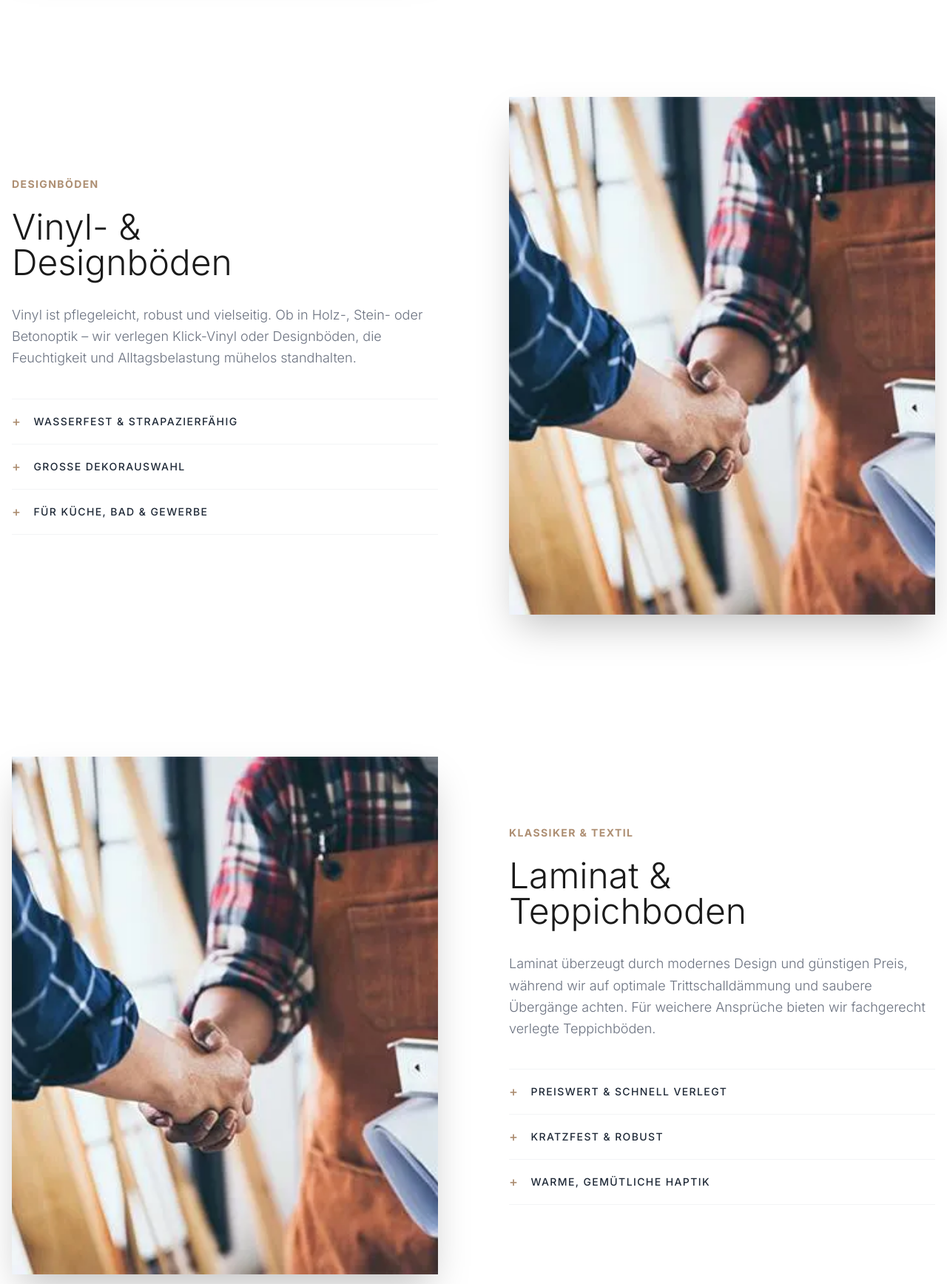
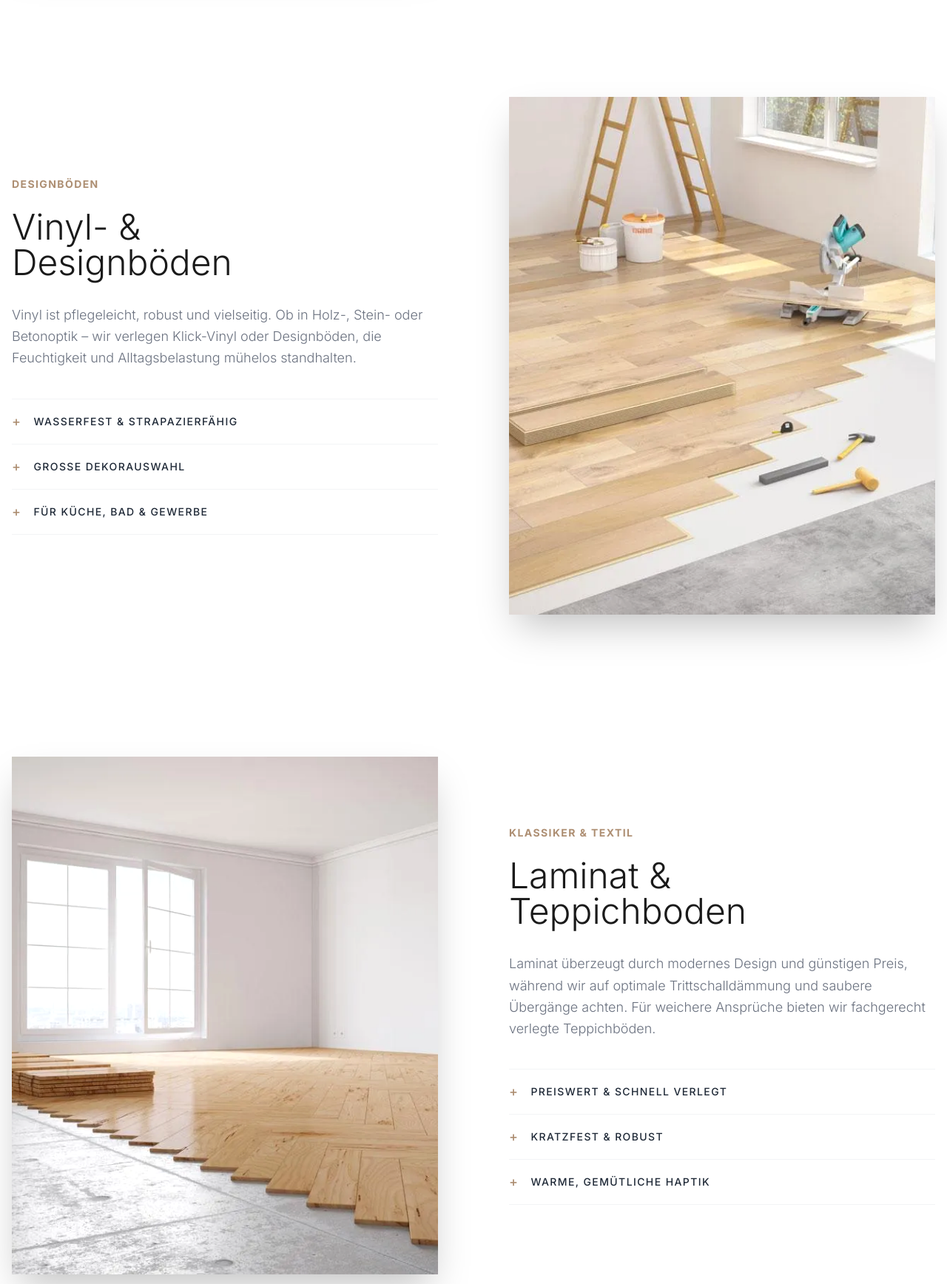
Before and after one commit to georgemagar-alt/schreinerei-yacoub, a website: page bodenarbeiten.html in a window 1280 px wide. Shown: the part 2340-4076 px from the top of the page at 74% size. Drawn offline with nearby package versions, Linux system fonts and the light colour scheme; files that its build step writes are made by us from their sources.

Commit message:
Download specific portfolio images and add lazy loading

```diff
--- a/bodenarbeiten.html
+++ b/bodenarbeiten.html
@@ -181,7 +181,7 @@
                     <div class="lg:w-1/2 relative group">
                         <!-- Elegant backdrop instead of playful rotation -->
                         <div class="absolute -inset-4 bg-[#f9f8f6] -z-10 transition-transform duration-700 group-hover:scale-105"></div>
-                        <img src="/assets/images/tea,-schreineri-yacoub.jpeg" alt="Parkett verlegen" class="w-full object-cover h-[500px] lg:h-[700px] shadow-2xl filter contrast-[1.05]">
+                        <img src="/assets/images/bodenarbeiten-parkett.jpeg" alt="Parkett verlegen" class="w-full object-cover h-[500px] lg:h-[700px] shadow-2xl filter contrast-[1.05]" loading="lazy">
                     </div>
                     <div class="lg:w-1/2 relative">
                         <!-- Huge background number -->
@@ -209,7 +209,7 @@
                 <div class="flex flex-col lg:flex-row-reverse items-center gap-16 lg:gap-24 relative">
                     <div class="lg:w-1/2 relative group">
                         <div class="absolute -inset-4 bg-[#f9f8f6] -z-10 transition-transform duration-700 group-hover:scale-105"></div>
-                        <img src="/assets/images/tea,-schreineri-yacoub.jpeg" alt="Vinyl verlegen" class="w-full object-cover h-[500px] lg:h-[700px] shadow-2xl filter contrast-[1.05]">
+                        <img src="/assets/images/bodenarbeiten-vinyl.jpeg" alt="Vinyl verlegen" class="w-full object-cover h-[500px] lg:h-[700px] shadow-2xl filter contrast-[1.05]" loading="lazy">
                     </div>
                     <div class="lg:w-1/2 relative">
                         <div class="hidden lg:block absolute -top-32 -right-24 text-[12rem] font-bold text-gray-50 opacity-80 -z-10 select-none">02</div>
@@ -236,7 +236,7 @@
                 <div class="flex flex-col lg:flex-row items-center gap-16 lg:gap-24 relative">
                     <div class="lg:w-1/2 relative group">
                         <div class="absolute -inset-4 bg-[#f9f8f6] -z-10 transition-transform duration-700 group-hover:scale-105"></div>
-                        <img src="/assets/images/tea,-schreineri-yacoub.jpeg" alt="Laminat verlegen" class="w-full object-cover h-[500px] lg:h-[700px] shadow-2xl filter contrast-[1.05]">
+                        <img src="/assets/images/bodenarbeiten-laminat.jpeg" alt="Laminat verlegen" class="w-full object-cover h-[500px] lg:h-[700px] shadow-2xl filter contrast-[1.05]" loading="lazy">
                     </div>
                     <div class="lg:w-1/2 relative">
                         <div class="hidden lg:block absolute -top-32 -left-24 text-[12rem] font-bold text-gray-50 opacity-80 -z-10 select-none">03</div>
@@ -263,7 +263,7 @@
                 <div class="flex flex-col lg:flex-row-reverse items-center gap-16 lg:gap-24 relative">
                     <div class="lg:w-1/2 relative group">
                         <div class="absolute -inset-4 bg-[#f9f8f6] -z-10 transition-transform duration-700 group-hover:scale-105"></div>
-                        <img src="/assets/images/tea,-schreineri-yacoub.jpeg" alt="Bodenrenovierung" class="w-full object-cover h-[500px] lg:h-[700px] shadow-2xl filter contrast-[1.05]">
+                        <img src="/assets/images/bodenarbeiten.jpeg" alt="Bodenrenovierung" class="w-full object-cover h-[500px] lg:h-[700px] shadow-2xl filter contrast-[1.05]" loading="lazy">
                     </div>
                     <div class="lg:w-1/2 relative">
                         <div class="hidden lg:block absolute -top-32 -right-24 text-[12rem] font-bold text-gray-50 opacity-80 -z-10 select-none">04</div>
```
Also changed, not shown: assets/images/bodenarbeiten-laminat.jpeg (added), assets/images/bodenarbeiten-parkett.jpeg (added), assets/images/bodenarbeiten-vinyl.jpeg (added).
